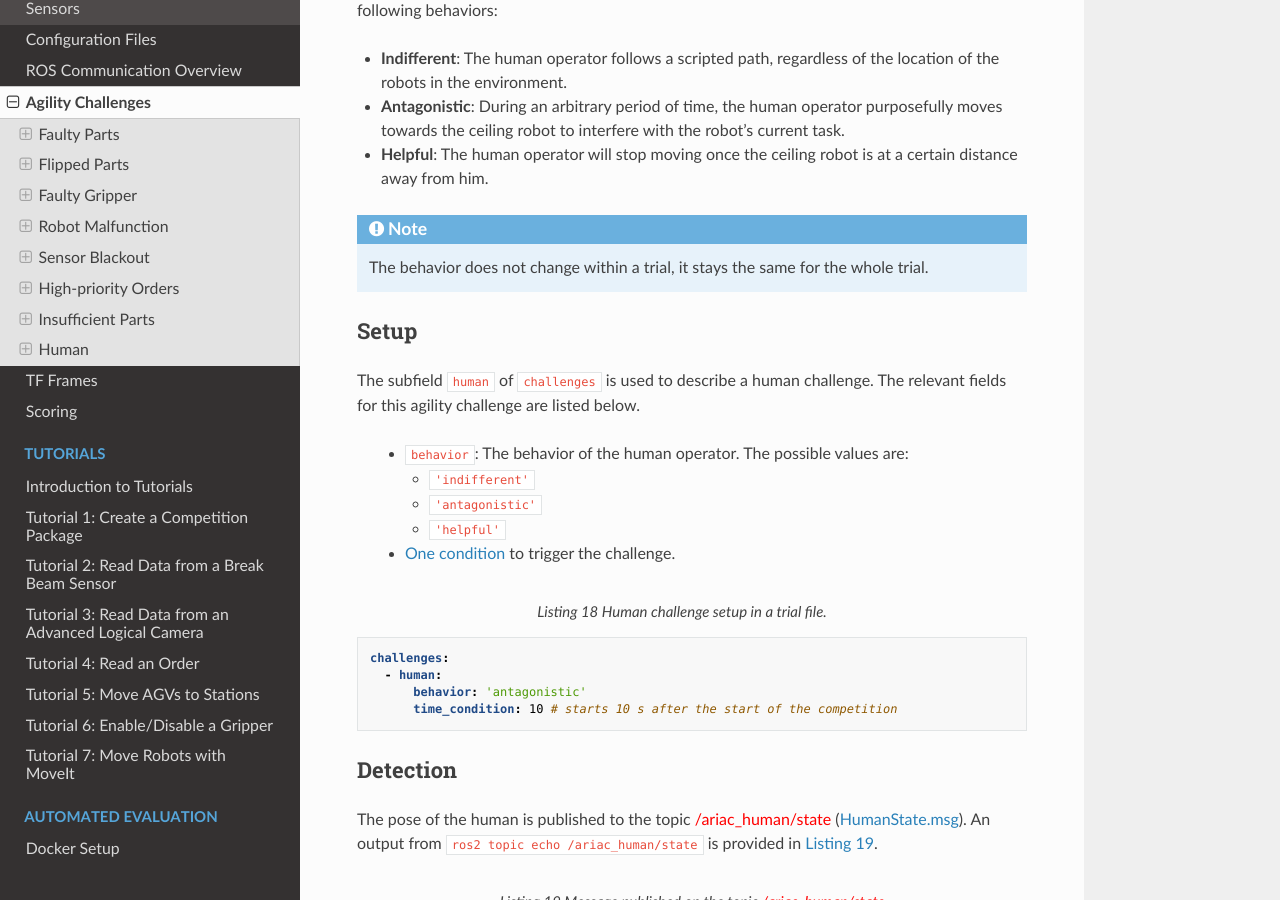
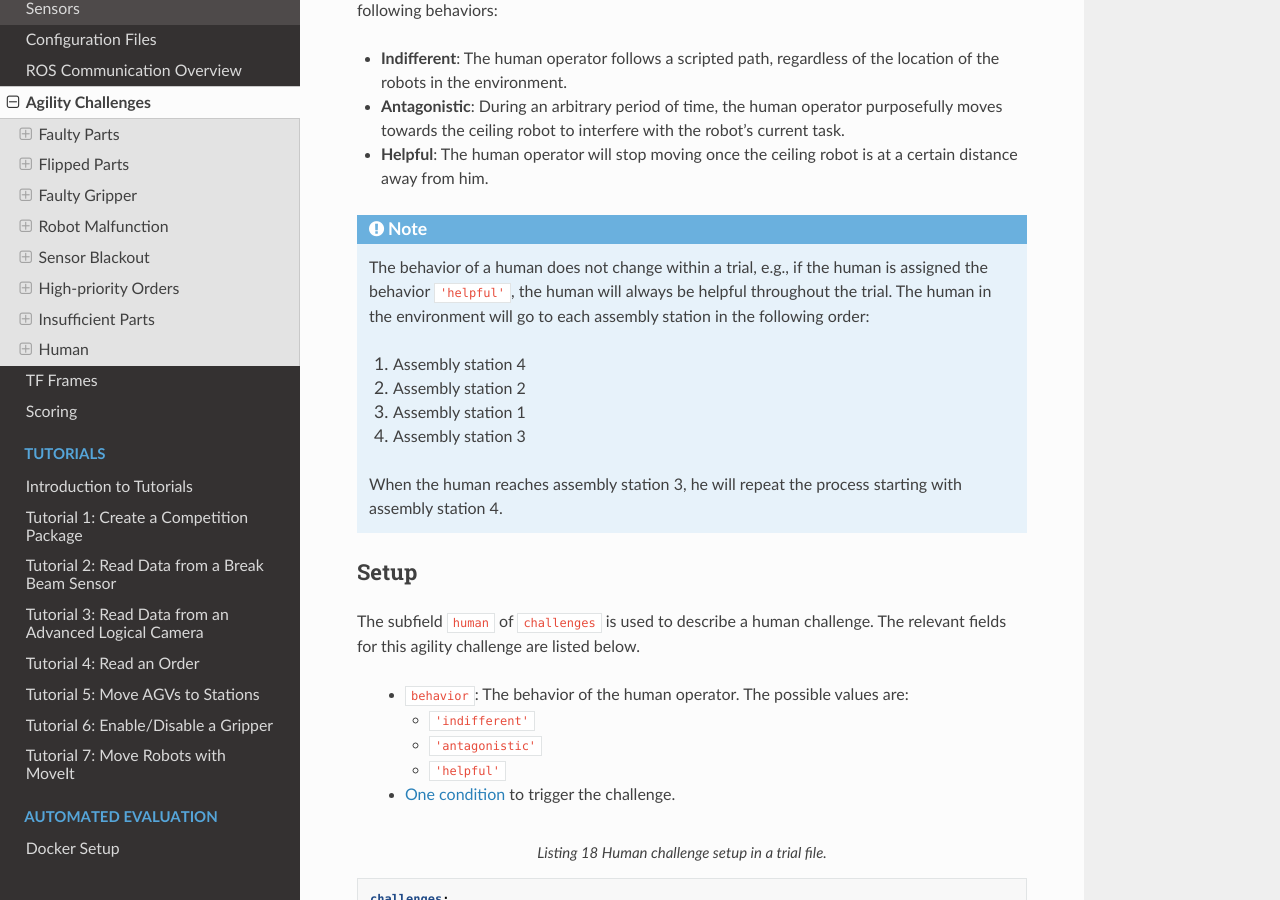
Before and after one commit to usnistgov/ARIAC, a Sphinx documentation site: the page built from docs/competition/challenges.rst, in a window 1280 px wide and 900 px high, scrolled down 10664 px. Built offline with Sphinx 7.4.7 and the Read the Docs theme 2.0.0, drawn with Linux system fonts in a browser that asks for light colours.

Commit message:
updated the human challenge description

```diff
--- a/docs/competition/challenges.rst
+++ b/docs/competition/challenges.rst
@@ -494,7 +494,10 @@ Human
 
 The human challenge consists of a simulated human navigating the workcell.
 
-  The goal of this challenge is to test whether or not the CCS is capable of ensuring the safety of humans on the shop floor. The ceiling robot has to keep a safe distance from the human at any time. If the ceiling robot gets too close to the human, the human will be considered to be in danger and two events happen: 1) The human is teleported to a safe location and 2) The ceiling robot's controllers are deactivated for 15 seconds, which is a penalty given to the CCS.
+  The goal of this challenge is to test whether or not the CCS is capable of ensuring the safety of humans on the shop floor.
+  The ceiling robot has to keep a safe distance from the human at any time.
+  If the ceiling robot gets too close to the human, the human will be considered to be in danger and two events happen:
+  1) The human is teleported to a safe location and 2) The ceiling robot's controllers are deactivated for 15 seconds, which is a penalty given to the CCS.
 
 
 When the human challenge is used in a trial, the simulated human is assigned one of the following behaviors:
@@ -504,7 +507,15 @@ When the human challenge is used in a trial, the simulated human is assigned one
 - **Helpful**: The human operator will stop moving once the ceiling robot is at a certain distance away from him.
 
 .. note::
-  The behavior does not change within a trial, it stays the same for the whole trial.
+  The behavior of a human does not change within a trial, e.g., if the human is assigned the behavior ``'helpful'``, the human will always be helpful throughout the trial.
+  The human in the environment will go to each assembly station in the following order:
+
+  1. Assembly station 4
+  2. Assembly station 2
+  3. Assembly station 1
+  4. Assembly station 3
+
+  When the human reaches assembly station 3, he will repeat the process starting with assembly station 4.
 
 
 
```
